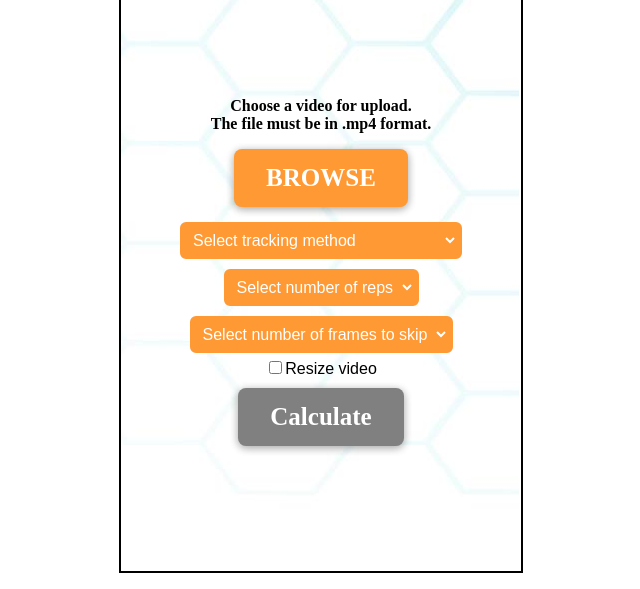
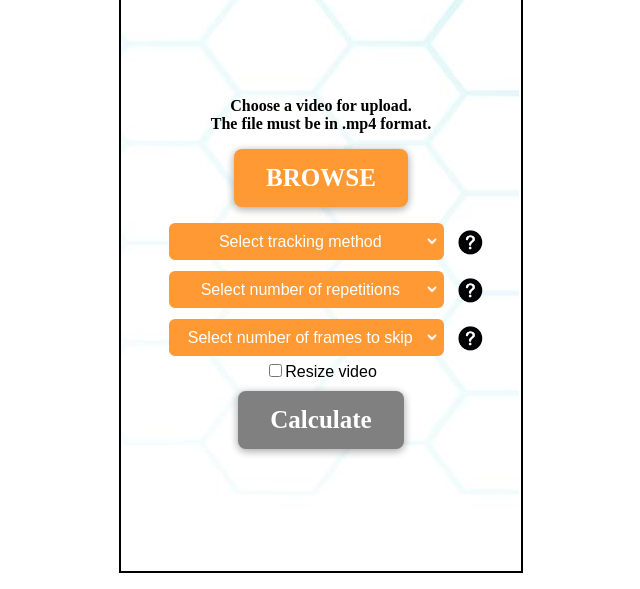
Before and after one commit to MikkelBV/P3, a website: page P3Webapp/public/index.html in a window 1280 px wide. Shown: the part 211-800 px from the top of the page, without its empty margins (393-1033 px from the left). Drawn offline with nearby package versions, Linux system fonts and the light colour scheme.

Commit message:
Update of UI

```diff
--- a/P3Webapp/output.txt
+++ b/P3Webapp/output.txt
@@ -1,2 +1 @@
-10.0234/10.0234/10.0234
-123123
+3.40394/3.40394/3.40394
--- a/P3Webapp/public/index.html
+++ b/P3Webapp/public/index.html
@@ -159,6 +159,12 @@
             color:white;
             border-radius:6px;
             padding: 5px;
+            width:275px;
+            text-align-last:center;
+         }
+
+         select option{
+             text-align-last:center;
          }
 
          /*Attributes for p tag*/
@@ -186,6 +192,14 @@
             font-weight:bold;
             box-shadow: 0 2px 8px 0 rgba(0,0,0,0.2), 0 2px 8px 0 rgba(0,0,0,0.19);
             cursor: not-allowed;
+        }
+
+        .qmark{
+            position:relative;
+            width:25px;
+            height:25px;
+            top:8px;
+            left:10px;
         }
     </style>
 
@@ -220,33 +234,42 @@
                 <div>
                     <div class="dropdown">
                         <select name="method" form="form">
-                            <option selected hidden value="0">Select tracking method</option>
+                            <option selected hidden value="0">Select tracking method </option>
                             <option value="0">Kalman filter & colour thresholding</option>
                             <option value="1">Background subtraction</option>
                             <option value="2">BLOB detection</option>
                             <option value="5">Keypoints</option>
                         </select>
+                                    <a href="#" title="Which tracking method to use. Currently only the Kalman Filter by Color Thresholding is supported.">
+                                        <img src="qmark.png" class="qmark">
+                                    </a>
                     </div>
                     <div class="dropdown">
                         <select name="reps" form="form">
-                            <option selected hidden value="1">Select number of reps</option>
-                            <option value="1">1</option>
+                            <option selected hidden value="1">Select number of repetitions</option>
+                            <option value="1">1 - Fast, less precise</option>
                             <option value="3">3</option>
-                            <option value="5">5</option>
-                            <option value="10">10</option>
+                            <option value="5">5 - Slow, more precise</option>
+                           <!-- <option value="10">10</option>
                             <option value="15">15</option>
                             <option value="20">20</option>
-                            <option value="30">30</option>
+                            <option value="30">30</option> -->
                         </select>
+                                    <a href="#" title="Amount of repetitions the program should perform. This increases the accuracy of the result, but slows down processing.">
+                                        <img src="qmark.png" class="qmark">
+                                    </a>
                     </div>
                     <div class="dropdown">
                         <select name="skips">
                             <option selected hidden value="1">Select number of frames to skip</option>
-                            <option value="1">1</option>
+                            <option value="1">1 - Slow, more precise</option>
                             <option value="3">3</option>
                             <option value="5">5</option>
-                            <option value="8">8</option>
+                            <option value="8">8 - Fast, less precise</option>
                         </select>
+                                    <a href="#" title="This decides how many frames to skip in the video. A higher number speeds up the processing but makes the result less precise.">
+                                        <img src="qmark.png" class="qmark">
+                                    </a>
                     </div>
                     <input type="checkbox" name="resize">Resize video
                 </div>
```
Also changed, not shown: P3Webapp/public/qmark.png (added).
